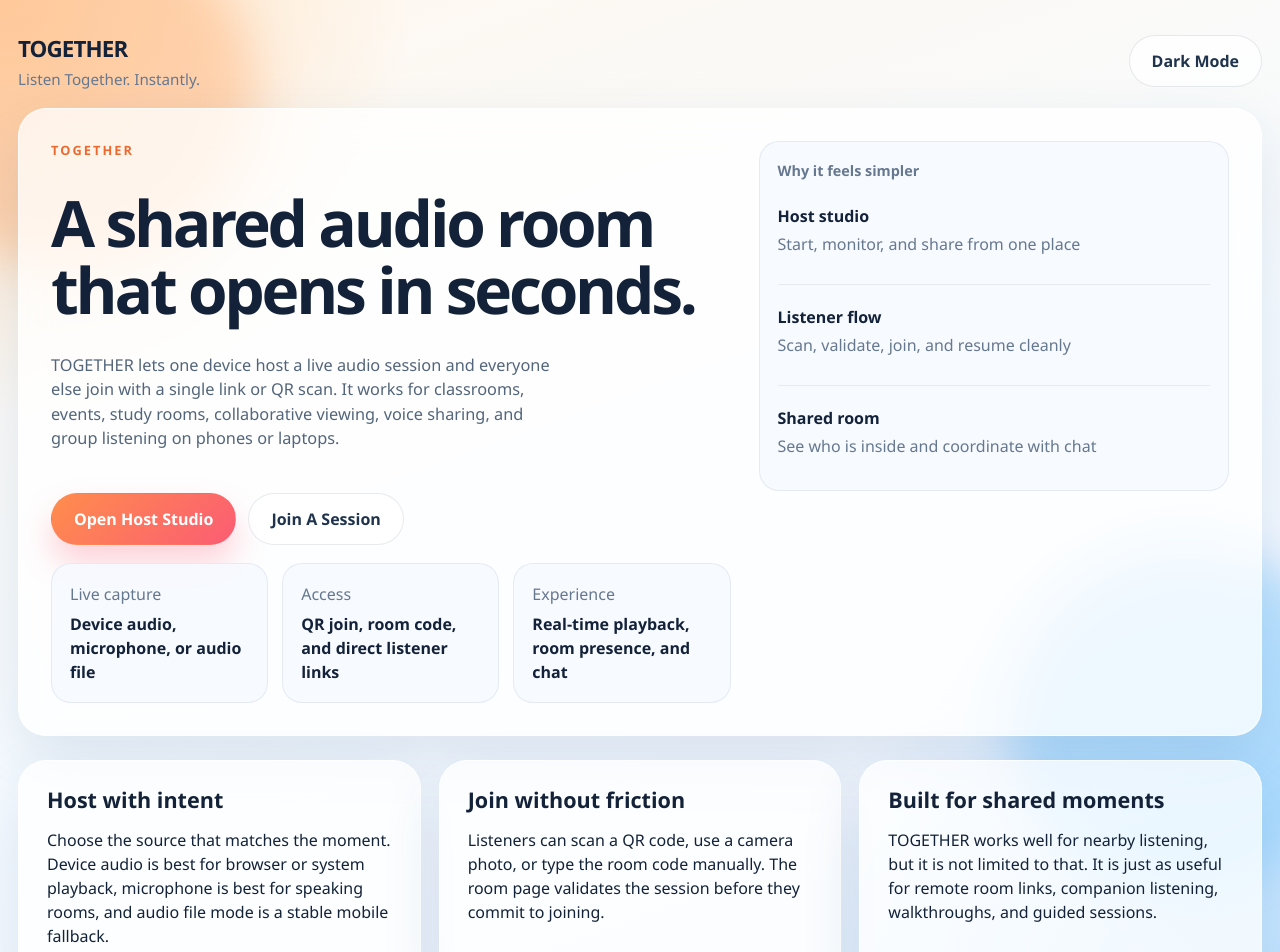
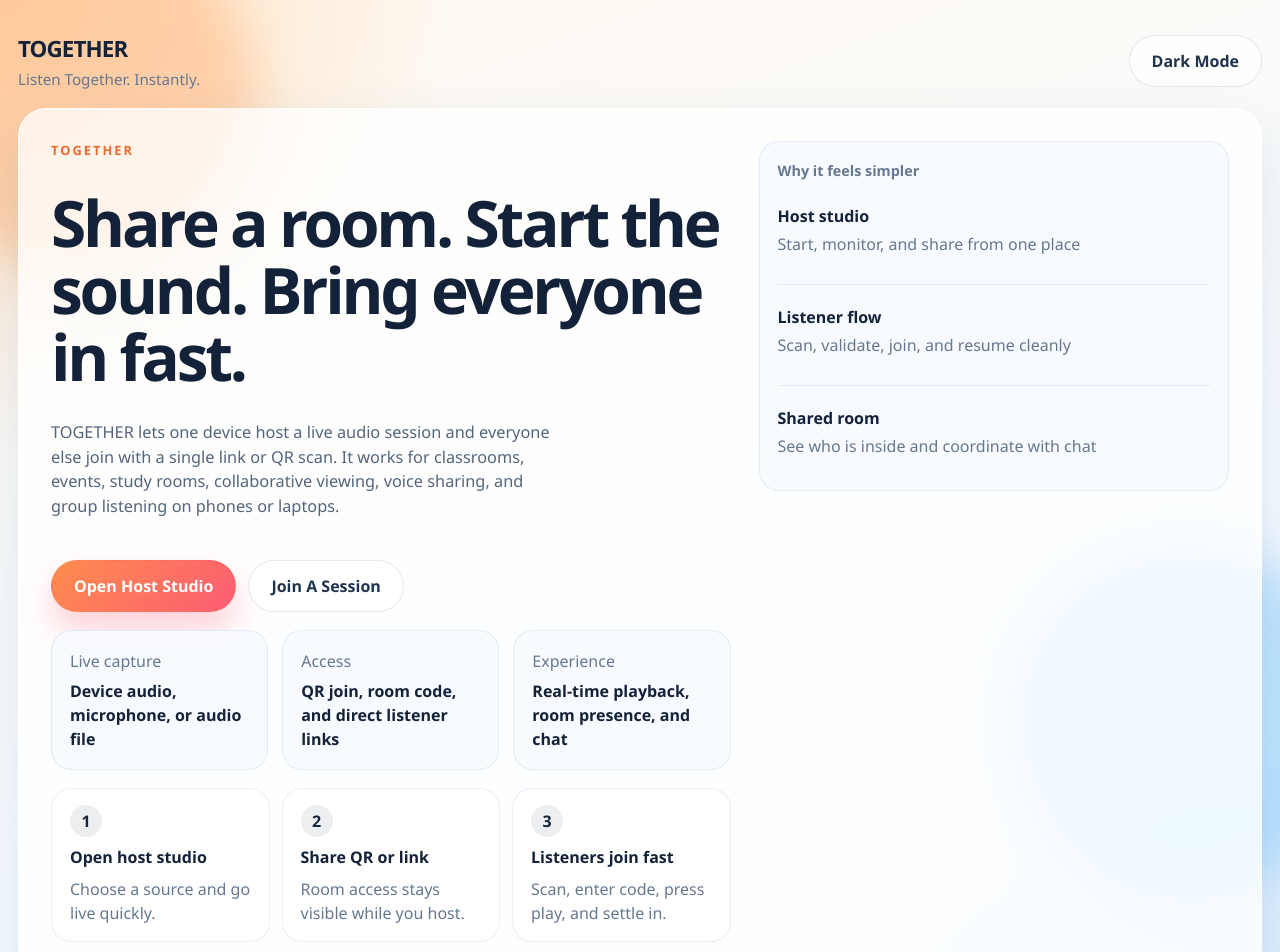
Before and after one commit to YeSJ5/Together, a React (Vite) app in the folder frontend/: page / in a window 1280 px wide. Shown: the top 952 px of the page. Built offline with nearby package versions, Linux system fonts and the light colour scheme; no server answers; what @capacitor/core would draw is missing.

Commit message:
Refine action-first TOGETHER interface

```diff
--- a/frontend/src/pages/HomePage.jsx
+++ b/frontend/src/pages/HomePage.jsx
@@ -7,7 +7,7 @@ export default function HomePage() {
       <section className="hero-card home-hero fade-in">
         <div className="hero-copy hero-copy-wide">
           <p className="eyebrow">TOGETHER</p>
-          <h1>A shared audio room that opens in seconds.</h1>
+          <h1>Share a room. Start the sound. Bring everyone in fast.</h1>
           <p className="hero-text">
             TOGETHER lets one device host a live audio session and everyone else join with a single link or QR scan.
             It works for classrooms, events, study rooms, collaborative viewing, voice sharing, and group listening on
@@ -33,6 +33,23 @@ export default function HomePage() {
             <div className="mini-feature">
               <span>Experience</span>
               <strong>Real-time playback, room presence, and chat</strong>
+            </div>
+          </div>
+          <div className="home-action-strip">
+            <div className="home-action-card">
+              <span>1</span>
+              <strong>Open host studio</strong>
+              <p>Choose a source and go live quickly.</p>
+            </div>
+            <div className="home-action-card">
+              <span>2</span>
+              <strong>Share QR or link</strong>
+              <p>Room access stays visible while you host.</p>
+            </div>
+            <div className="home-action-card">
+              <span>3</span>
+              <strong>Listeners join fast</strong>
+              <p>Scan, enter code, press play, and settle in.</p>
             </div>
           </div>
         </div>
--- a/frontend/src/pages/HostDashboardPage.jsx
+++ b/frontend/src/pages/HostDashboardPage.jsx
@@ -954,6 +954,8 @@ export default function HostDashboardPage() {
         <h2>Studio controls</h2>
         <span className="mini-caption">Pick the clearest source for this session</span>
       </div>
+      <div className="studio-command-grid">
+        <div className="studio-form-stack">
           <div className="source-toggle">
             <button
               type="button"
@@ -978,6 +980,15 @@ export default function HostDashboardPage() {
               Audio File
             </button>
           </div>
+
+          <input
+            className="text-input"
+            placeholder="Host name"
+            value={hostName}
+            maxLength={32}
+            onChange={(event) => setHostName(sanitizeDisplayName(event.target.value, ""))}
+            disabled={Boolean(session)}
+          />
 
           {audioSourceMode === "audio-file" ? (
             <div className="file-host-panel">
@@ -1004,28 +1015,13 @@ export default function HostDashboardPage() {
             </div>
           ) : null}
 
-      <input
-        className="text-input"
-        placeholder="Host name"
-        value={hostName}
-        maxLength={32}
-        onChange={(event) => setHostName(sanitizeDisplayName(event.target.value, ""))}
-        disabled={Boolean(session)}
-      />
-
-      <div className="mode-explainer-grid">
-        <div className="mode-explainer">
-          <strong>Device Audio</strong>
-          <p>Best for browser tabs, laptop playback, videos, and anything your desktop can share directly.</p>
-        </div>
-        <div className="mode-explainer">
-          <strong>Microphone</strong>
-          <p>Best for voice rooms, quick announcements, teaching, and live conversation from any device.</p>
-        </div>
-        <div className="mode-explainer">
-          <strong>Audio File</strong>
-          <p>Best for phones or portable hosting when you want a predictable, stable audio source.</p>
-        </div>
+          <div className="studio-note-card">
+            <strong>{session ? "Switch inside the same room" : "Pick the cleanest source fast"}</strong>
+            <p>
+              {session
+                ? "This room stays live while you switch sources, so listeners can stay inside the same session."
+                : "Choose a source, set your host name, and go live without hunting through extra controls."}
+            </p>
           </div>
 
           {isMobileHost ? (
@@ -1036,12 +1032,29 @@ export default function HostDashboardPage() {
                 : " Mobile browsers still do not reliably support full device audio output sharing."}
             </p>
           ) : null}
-
-      {session ? (
-        <p className="subtle-text">
-          This room stays live while you switch sources. Pick a new source above and tap <strong>Switch Source</strong> to change it without creating a new link.
-        </p>
-      ) : null}
+        </div>
+
+        <div className="studio-guide-panel">
+          <div className="studio-guide-header">
+            <strong>Quick source guide</strong>
+            <span>Choose in seconds</span>
+          </div>
+          <div className="mode-explainer-grid">
+            <div className="mode-explainer">
+              <strong>Device Audio</strong>
+              <p>Browser tabs, laptop playback, videos, and anything your desktop can share directly.</p>
+            </div>
+            <div className="mode-explainer">
+              <strong>Microphone</strong>
+              <p>Voice rooms, teaching, announcements, and live conversation from any device.</p>
+            </div>
+            <div className="mode-explainer">
+              <strong>Audio File</strong>
+              <p>Stable hosting for phones, portable setups, and moments where you want a predictable source.</p>
+            </div>
+          </div>
+        </div>
+      </div>
     </div>
   );
 
--- a/frontend/src/pages/LiveSessionPage.jsx
+++ b/frontend/src/pages/LiveSessionPage.jsx
@@ -699,6 +699,16 @@ export default function LiveSessionPage() {
 
   const playerPanel = (
     <div className="app-panel">
+      <div className="listener-quick-strip">
+        <div className="listener-quick-card">
+          <span>Fast tip</span>
+          <strong>Tap play once. Give it a beat.</strong>
+        </div>
+        <div className="listener-quick-card">
+          <span>Room status</span>
+          <strong>{connected ? "Locked in" : "Tuning in"}</strong>
+        </div>
+      </div>
       <label className="volume-stack" htmlFor="volume">
         Volume
         <input
--- a/frontend/src/styles.css
+++ b/frontend/src/styles.css
@@ -110,6 +110,10 @@ button {
 
 :root[data-theme="dark"] .brand-link,
 :root[data-theme="dark"] .mini-feature strong,
+:root[data-theme="dark"] .home-action-card strong,
+:root[data-theme="dark"] .studio-guide-header strong,
+:root[data-theme="dark"] .studio-note-card strong,
+:root[data-theme="dark"] .listener-quick-card strong,
 :root[data-theme="dark"] .spotlight-row strong,
 :root[data-theme="dark"] .mode-explainer strong,
 :root[data-theme="dark"] .mobile-stat-pill strong,
@@ -124,6 +128,10 @@ button {
 
 :root[data-theme="dark"] .topbar-copy,
 :root[data-theme="dark"] .mini-feature span,
+:root[data-theme="dark"] .home-action-card p,
+:root[data-theme="dark"] .studio-guide-header span,
+:root[data-theme="dark"] .studio-note-card p,
+:root[data-theme="dark"] .listener-quick-card span,
 :root[data-theme="dark"] .spotlight-row span,
 :root[data-theme="dark"] .mode-explainer p,
 :root[data-theme="dark"] .hero-text,
@@ -226,6 +234,10 @@ button {
 :root[data-theme="dark"] .hero-card,
 :root[data-theme="dark"] .content-card,
 :root[data-theme="dark"] .center-card,
+:root[data-theme="dark"] .home-action-card,
+:root[data-theme="dark"] .studio-guide-panel,
+:root[data-theme="dark"] .studio-note-card,
+:root[data-theme="dark"] .listener-quick-card,
 :root[data-theme="dark"] .mobile-stat-pill,
 :root[data-theme="dark"] .workspace-stat,
 :root[data-theme="dark"] .metric-card,
@@ -312,6 +324,41 @@ button {
 
 .spotlight-list {
   margin-top: 16px;
+}
+
+.home-action-strip {
+  display: grid;
+  grid-template-columns: repeat(3, minmax(0, 1fr));
+  gap: 12px;
+}
+
+.home-action-card {
+  display: grid;
+  gap: 8px;
+  padding: 16px 18px;
+  border-radius: 20px;
+  background: rgba(255, 255, 255, 0.72);
+  border: 1px solid rgba(90, 123, 160, 0.12);
+}
+
+.home-action-card span {
+  width: 32px;
+  height: 32px;
+  display: inline-grid;
+  place-items: center;
+  border-radius: 999px;
+  background: rgba(21, 38, 61, 0.08);
+  color: #15263d;
+  font-weight: 700;
+}
+
+.home-action-card strong {
+  color: #132238;
+}
+
+.home-action-card p {
+  margin: 0;
+  color: #66788f;
 }
 
 .spotlight-row {
@@ -454,7 +501,8 @@ button {
 :root[data-theme="dark"] .chip,
 :root[data-theme="dark"] .file-picker,
 :root[data-theme="dark"] .text-input,
-:root[data-theme="dark"] .studio-nav-button {
+:root[data-theme="dark"] .studio-nav-button,
+:root[data-theme="dark"] .home-action-card span {
   background: rgba(255, 255, 255, 0.06);
   color: #eef5ff;
   border-color: rgba(163, 186, 214, 0.16);
@@ -796,6 +844,62 @@ button {
   gap: 16px;
 }
 
+.studio-command-grid {
+  display: grid;
+  grid-template-columns: minmax(0, 1.15fr) minmax(280px, 0.85fr);
+  gap: 18px;
+  align-items: start;
+}
+
+.studio-form-stack,
+.studio-guide-panel {
+  display: grid;
+  gap: 16px;
+}
+
+.studio-guide-panel {
+  padding: 18px;
+  border-radius: 22px;
+  background: rgba(247, 250, 255, 0.92);
+  border: 1px solid rgba(90, 123, 160, 0.12);
+}
+
+.studio-guide-header {
+  display: flex;
+  align-items: baseline;
+  justify-content: space-between;
+  gap: 12px;
+  flex-wrap: wrap;
+}
+
+.studio-guide-header strong {
+  color: #132238;
+  font-size: 1rem;
+}
+
+.studio-guide-header span {
+  color: #66788f;
+  font-size: 0.88rem;
+}
+
+.studio-note-card {
+  display: grid;
+  gap: 8px;
+  padding: 16px 18px;
+  border-radius: 20px;
+  background: linear-gradient(135deg, rgba(255, 141, 77, 0.1), rgba(123, 201, 255, 0.1));
+  border: 1px solid rgba(90, 123, 160, 0.12);
+}
+
+.studio-note-card strong {
+  color: #132238;
+}
+
+.studio-note-card p {
+  margin: 0;
+  color: #53657b;
+}
+
 .panel-heading {
   display: flex;
   align-items: center;
@@ -1071,6 +1175,31 @@ button {
   color: #53657b;
 }
 
+.listener-quick-strip {
+  display: grid;
+  grid-template-columns: repeat(2, minmax(0, 1fr));
+  gap: 12px;
+}
+
+.listener-quick-card {
+  display: grid;
+  gap: 6px;
+  padding: 14px 16px;
+  border-radius: 18px;
+  background: rgba(247, 250, 255, 0.92);
+  border: 1px solid rgba(90, 123, 160, 0.12);
+}
+
+.listener-quick-card span {
+  color: #66788f;
+  font-size: 0.82rem;
+}
+
+.listener-quick-card strong {
+  color: #132238;
+  line-height: 1.3;
+}
+
 .diagnostic-card {
   padding: 16px;
   border-radius: 18px;
@@ -1195,6 +1324,9 @@ button {
   .dashboard-grid,
   .workspace-grid,
   .content-grid,
+  .home-action-strip,
+  .studio-command-grid,
+  .listener-quick-strip,
   .studio-shell,
   .listener-shell,
   .hero-mini-grid,
```
Lines whose indentation alone changed are shown as unchanged.
